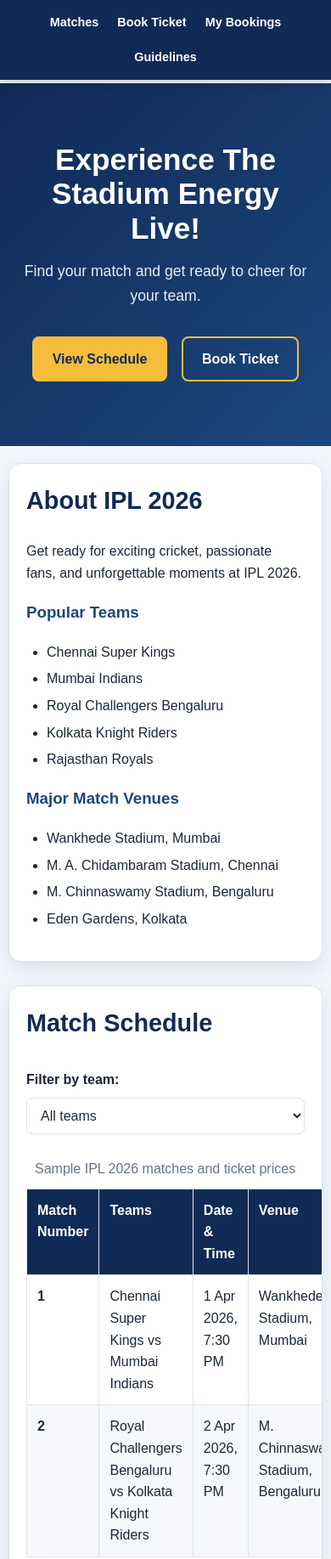
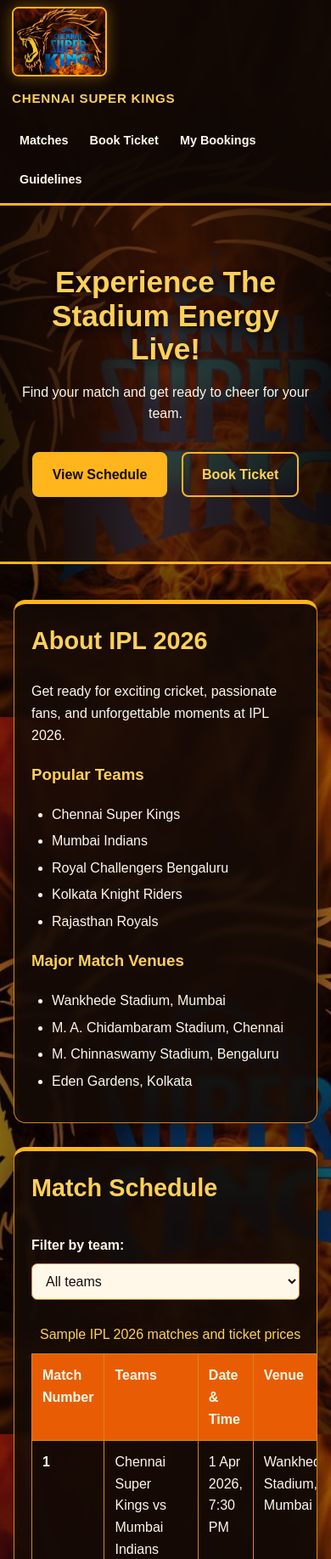
Before and after one commit to Euna308/ipl-ticket-booking, a plain HTML site: page index.html in a window 390 px wide. Shown: the top 1835 px of the page at 85% size. Drawn offline with Linux system fonts and the light colour scheme.

Commit message:
Apply CSK fire theme and booking page

```diff
--- /dev/null
+++ b/booking-styles.css
@@ -0,0 +1,251 @@
+:root {
+  --amber: #ffb21c;
+  --gold: #ffd35b;
+  --orange: #ee6a0b;
+  --ink: #140b08;
+  --paper: #fff8e9;
+  --line: #e39a23;
+}
+
+* {
+  box-sizing: border-box;
+}
+
+html {
+  min-height: 100%;
+  scroll-behavior: smooth;
+}
+
+body {
+  min-height: 100vh;
+  margin: 0;
+  display: flex;
+  flex-direction: column;
+  color: var(--paper);
+  font-family: Arial, Helvetica, sans-serif;
+  line-height: 1.6;
+  background-color: #170a05;
+  background-image: linear-gradient(rgba(16, 7, 3, 0.32), rgba(16, 7, 3, 0.58)), url("assets/csk-fire-background.png");
+  background-position: center center;
+  background-size: cover;
+  background-attachment: fixed;
+}
+
+.site-header {
+  display: flex;
+  align-items: center;
+  justify-content: space-between;
+  gap: 20px;
+  padding: 12px clamp(16px, 4vw, 52px);
+  background: rgba(15, 8, 5, 0.92);
+  border-bottom: 3px solid var(--amber);
+}
+
+.brand {
+  display: flex;
+  align-items: center;
+  gap: 16px;
+  color: var(--gold);
+  font-size: clamp(1rem, 2vw, 1.35rem);
+  font-weight: 900;
+  letter-spacing: 0.06em;
+  text-decoration: none;
+}
+
+.brand img {
+  width: 150px;
+  height: 112px;
+  object-fit: cover;
+  object-position: center;
+  border: 2px solid var(--amber);
+  border-radius: 8px;
+  box-shadow: 0 0 18px rgba(255, 178, 28, 0.42);
+}
+
+nav {
+  display: flex;
+  flex-wrap: wrap;
+  justify-content: flex-end;
+  gap: 8px;
+}
+
+nav a {
+  padding: 9px 13px;
+  border: 1px solid transparent;
+  border-radius: 6px;
+  color: var(--paper);
+  font-weight: 700;
+  text-decoration: none;
+}
+
+nav a:hover,
+nav a:focus-visible,
+nav a[aria-current="page"] {
+  border-color: var(--gold);
+  background: var(--amber);
+  color: var(--ink);
+}
+
+main {
+  flex: 1;
+  width: min(820px, calc(100% - 32px));
+  margin: clamp(28px, 6vh, 64px) auto;
+}
+
+.booking-card {
+  padding: clamp(22px, 5vw, 40px);
+  border: 2px solid var(--amber);
+  border-radius: 16px;
+  background: rgba(20, 10, 6, 0.91);
+  box-shadow: 0 14px 38px rgba(0, 0, 0, 0.48), 0 0 24px rgba(238, 106, 11, 0.2);
+  backdrop-filter: blur(4px);
+}
+
+h1 {
+  margin: 0 0 24px;
+  padding-bottom: 14px;
+  border-bottom: 3px solid var(--orange);
+  color: var(--gold);
+  font-size: clamp(1.6rem, 4vw, 2.2rem);
+}
+
+form {
+  display: grid;
+  grid-template-columns: repeat(2, minmax(0, 1fr));
+  gap: 18px;
+}
+
+.form-field {
+  display: flex;
+  flex-direction: column;
+  gap: 6px;
+}
+
+label,
+legend {
+  color: var(--gold);
+  font-weight: 700;
+}
+
+input:not([type="radio"]),
+select {
+  width: 100%;
+  min-height: 46px;
+  padding: 10px 12px;
+  border: 1px solid var(--line);
+  border-radius: 7px;
+  background: var(--paper);
+  color: var(--ink);
+  font: inherit;
+}
+
+input:focus,
+select:focus {
+  outline: 3px solid var(--gold);
+  outline-offset: 2px;
+}
+
+small {
+  color: #ffe6b0;
+}
+
+fieldset {
+  grid-column: 1 / -1;
+  padding: 14px;
+  border: 1px solid var(--line);
+  border-radius: 8px;
+}
+
+.choice {
+  display: inline-flex;
+  align-items: center;
+  gap: 8px;
+  margin: 10px 22px 0 0;
+  color: var(--paper);
+  font-weight: 400;
+}
+
+input[type="radio"] {
+  width: 18px;
+  height: 18px;
+  accent-color: var(--amber);
+}
+
+.form-actions {
+  grid-column: 1 / -1;
+  display: flex;
+  flex-wrap: wrap;
+  gap: 12px;
+}
+
+button {
+  min-height: 46px;
+  padding: 10px 22px;
+  border: 2px solid var(--amber);
+  border-radius: 7px;
+  background: var(--amber);
+  color: var(--ink);
+  cursor: pointer;
+  font: inherit;
+  font-weight: 800;
+}
+
+button:hover,
+button:focus-visible {
+  background: var(--gold);
+  border-color: var(--gold);
+}
+
+.reset-button {
+  background: transparent;
+  color: var(--gold);
+}
+
+footer {
+  padding: 16px;
+  border-top: 2px solid var(--amber);
+  background: rgba(15, 8, 5, 0.94);
+  color: var(--gold);
+  text-align: center;
+}
+
+footer p {
+  margin: 0;
+}
+
+@media (max-width: 700px) {
+  .site-header {
+    flex-direction: column;
+    align-items: flex-start;
+  }
+
+  .brand img {
+    width: 130px;
+    height: 98px;
+  }
+
+  nav {
+    justify-content: flex-start;
+  }
+
+  form {
+    grid-template-columns: 1fr;
+  }
+
+  fieldset,
+  .form-actions {
+    grid-column: auto;
+  }
+}
+
+@media (max-width: 420px) {
+  .brand {
+    align-items: flex-start;
+    flex-direction: column;
+  }
+
+  nav a {
+    padding: 8px 9px;
+    font-size: 0.9rem;
+  }
+}
--- a/index.html
+++ b/index.html
@@ -6,22 +6,26 @@
   <title>IPL 2026 Ticket Booking</title>
   <link rel="stylesheet" href="styles.css">
 </head>
-<body>
-  <header>
+<body id="top">
+  <header class="site-header">
+    <a class="csk-brand" href="#top" aria-label="Chennai Super Kings home">
+      <img src="assets/csk-logo.png" alt="Chennai Super Kings logo">
+      <span>CHENNAI SUPER KINGS</span>
+    </a>
     <nav aria-label="Main navigation">
       <a href="#matches">Matches</a>
-      <a href="#booking">Book Ticket</a>
+      <a href="booking.html">Book Ticket</a>
       <a href="#my-bookings">My Bookings</a>
       <a href="#guidelines">Guidelines</a>
     </nav>
+  </header>
 
-    <section aria-labelledby="hero-title">
+  <section class="hero" aria-labelledby="hero-title">
       <h1 id="hero-title">Experience The Stadium Energy Live!</h1>
       <p>Find your match and get ready to cheer for your team.</p>
       <a href="#matches">View Schedule</a>
       <a href="#booking">Book Ticket</a>
-    </section>
-  </header>
+  </section>
 
   <main>
     <section id="about" aria-labelledby="about-title">
--- a/styles.css
+++ b/styles.css
@@ -1,13 +1,12 @@
 :root {
-  --primary: #102a56;
-  --primary-light: #1c477e;
-  --accent: #f5bd3b;
-  --background: #f3f6fb;
-  --surface: #ffffff;
-  --text: #1c2738;
-  --muted: #65738a;
-  --border: #dce3ed;
-  --shadow: 0 8px 24px rgba(16, 42, 86, 0.1);
+  --fire-gold: #ffd05a;
+  --fire-yellow: #ffb51b;
+  --fire-orange: #e85d04;
+  --charcoal: #160b07;
+  --panel: rgba(20, 10, 6, 0.9);
+  --panel-soft: rgba(25, 12, 7, 0.84);
+  --paper: #fff8e9;
+  --line: #d98519;
 }
 
 * {
@@ -16,39 +15,72 @@
 
 html {
   scroll-behavior: smooth;
-  scroll-padding-top: 80px;
+  scroll-padding-top: 105px;
 }
 
 body {
+  min-height: 100vh;
   margin: 0;
-  background: var(--background);
-  color: var(--text);
+  background-color: var(--charcoal);
+  background-image: linear-gradient(rgba(12, 5, 2, 0.32), rgba(12, 5, 2, 0.62)), url("assets/csk-fire-background.png");
+  background-position: center center;
+  background-size: cover;
+  background-attachment: fixed;
+  color: var(--paper);
   font-family: Arial, Helvetica, sans-serif;
   line-height: 1.6;
 }
 
-header {
-  padding-top: 68px;
+.site-header {
+  position: sticky;
+  z-index: 20;
+  top: 0;
+  display: flex;
+  min-height: 112px;
+  align-items: center;
+  justify-content: space-between;
+  gap: 18px;
+  padding: 8px clamp(14px, 3vw, 42px);
+  border-bottom: 3px solid var(--fire-yellow);
+  background: rgba(15, 8, 5, 0.96);
+  box-shadow: 0 5px 20px rgba(0, 0, 0, 0.38);
+}
+
+.csk-brand {
+  display: flex;
+  flex: 0 0 auto;
+  align-items: center;
+  gap: 14px;
+  color: var(--fire-gold);
+  font-size: clamp(0.95rem, 2vw, 1.25rem);
+  font-weight: 900;
+  letter-spacing: 0.05em;
+  text-decoration: none;
+}
+
+.csk-brand img {
+  display: block;
+  width: 132px;
+  height: 96px;
+  object-fit: cover;
+  object-position: center;
+  border: 2px solid var(--fire-yellow);
+  border-radius: 8px;
+  box-shadow: 0 0 18px rgba(255, 181, 27, 0.38);
 }
 
 nav {
-  position: fixed;
-  z-index: 10;
-  top: 0;
-  left: 0;
   display: flex;
-  width: 100%;
-  justify-content: center;
-  gap: 12px;
-  padding: 14px 20px;
-  background: var(--primary);
-  box-shadow: 0 3px 12px rgba(0, 0, 0, 0.18);
+  flex-wrap: wrap;
+  justify-content: flex-end;
+  gap: 7px;
 }
 
 nav a {
-  padding: 8px 14px;
+  padding: 9px 12px;
+  border: 1px solid transparent;
   border-radius: 6px;
-  color: #ffffff;
+  color: var(--paper);
   font-weight: 700;
   text-decoration: none;
   transition: background-color 0.2s ease, color 0.2s ease;
@@ -56,82 +88,92 @@ nav a {
 
 nav a:hover,
 nav a:focus-visible {
-  background: var(--accent);
-  color: var(--primary);
+  border-color: var(--fire-gold);
+  background: var(--fire-yellow);
+  color: var(--charcoal);
 }
 
-header > section {
-  padding: 100px 20px;
-  background: linear-gradient(135deg, var(--primary), var(--primary-light));
-  color: #ffffff;
+.hero {
+  padding: clamp(70px, 11vw, 145px) 20px;
+  border-bottom: 3px solid var(--fire-yellow);
+  background: linear-gradient(90deg, rgba(16, 7, 3, 0.8), rgba(74, 25, 4, 0.52), rgba(16, 7, 3, 0.8));
+  color: var(--paper);
   text-align: center;
 }
 
-header > section h1 {
-  max-width: 800px;
-  margin: 0 auto 16px;
-  font-size: clamp(2.2rem, 6vw, 4rem);
-  line-height: 1.15;
+.hero h1 {
+  max-width: 920px;
+  margin: 0 auto 18px;
+  color: var(--fire-gold);
+  font-size: clamp(2.2rem, 6vw, 4.4rem);
+  line-height: 1.12;
+  text-shadow: 0 3px 12px #000;
 }
 
-header > section p {
-  margin: 0 auto 28px;
-  color: #e7edf7;
-  font-size: 1.1rem;
+.hero p {
+  margin: 0 auto 26px;
+  color: var(--paper);
+  font-size: clamp(1rem, 2vw, 1.2rem);
 }
 
-header > section a {
+.hero a,
+button {
   display: inline-block;
   margin: 6px;
   padding: 12px 22px;
-  border: 2px solid var(--accent);
+  border: 2px solid var(--fire-yellow);
   border-radius: 8px;
-  background: var(--accent);
-  color: var(--primary);
-  font-weight: 700;
+  background: var(--fire-yellow);
+  color: var(--charcoal);
+  cursor: pointer;
+  font: inherit;
+  font-weight: 800;
   text-decoration: none;
-  transition: transform 0.2s ease, background-color 0.2s ease;
 }
 
-header > section a:hover,
-header > section a:focus-visible {
-  transform: translateY(-2px);
-  background: #ffd36b;
+.hero a:hover,
+.hero a:focus-visible,
+button:hover,
+button:focus-visible {
+  border-color: var(--fire-gold);
+  background: var(--fire-gold);
 }
 
-header > section a + a {
+.hero a + a {
   background: transparent;
-  color: #ffffff;
+  color: var(--fire-gold);
 }
 
-header > section a + a:hover,
-header > section a + a:focus-visible {
-  background: var(--accent);
-  color: var(--primary);
+.hero a + a:hover,
+.hero a + a:focus-visible {
+  background: var(--fire-yellow);
+  color: var(--charcoal);
 }
 
 main {
-  width: min(1100px, calc(100% - 32px));
-  margin: 40px auto;
+  width: min(1120px, calc(100% - 32px));
+  margin: 42px auto;
 }
 
 main > section {
   margin-bottom: 28px;
-  padding: 28px;
-  border: 1px solid var(--border);
+  padding: clamp(20px, 3vw, 34px);
+  border: 1px solid var(--line);
+  border-top: 5px solid var(--fire-yellow);
   border-radius: 14px;
-  background: var(--surface);
-  box-shadow: var(--shadow);
+  background: var(--panel);
+  box-shadow: 0 12px 32px rgba(0, 0, 0, 0.42);
+  backdrop-filter: blur(3px);
+}
+
+h2,
+h3 {
+  color: var(--fire-gold);
 }
 
 h2 {
   margin-top: 0;
-  color: var(--primary);
   font-size: 1.8rem;
-}
-
-h3 {
-  color: var(--primary-light);
 }
 
 #about ul {
@@ -153,14 +195,14 @@ label {
 }
 
 select,
-input {
+input:not([type="radio"]):not([type="checkbox"]) {
   width: 100%;
   max-width: 420px;
   padding: 11px 12px;
-  border: 1px solid var(--border);
+  border: 1px solid var(--line);
   border-radius: 7px;
-  background: #ffffff;
-  color: var(--text);
+  background: var(--paper);
+  color: var(--charcoal);
   font: inherit;
 }
 
@@ -173,82 +215,90 @@ table {
   width: 100%;
   margin-top: 12px;
   border-collapse: collapse;
-  background: #ffffff;
+  background: rgba(20, 10, 6, 0.78);
 }
 
 caption {
   padding: 10px;
-  color: var(--muted);
+  color: var(--fire-gold);
   text-align: left;
 }
 
 th,
 td {
   padding: 12px;
-  border: 1px solid var(--border);
+  border: 1px solid var(--line);
   text-align: left;
   vertical-align: top;
 }
 
 thead {
-  background: var(--primary);
-  color: #ffffff;
+  background: var(--fire-orange);
+  color: #fff8e9;
 }
 
 tbody tr:nth-child(even) {
-  background: #f6f8fc;
+  background: rgba(255, 181, 27, 0.11);
 }
 
 td a {
   display: inline-block;
   padding: 6px 12px;
   border-radius: 6px;
-  background: var(--accent);
-  color: var(--primary);
+  background: var(--fire-yellow);
+  color: var(--charcoal);
   font-weight: 700;
   text-decoration: none;
 }
 
-#booking form {
+form {
   display: grid;
   grid-template-columns: repeat(2, minmax(0, 1fr));
   gap: 16px;
 }
 
-#booking form > div {
+form > div {
   display: flex;
   flex-direction: column;
 }
 
-#booking form select,
-#booking form input {
+form select,
+form input:not([type="radio"]):not([type="checkbox"]) {
   max-width: none;
+}
+
+form button {
+  grid-column: 1 / -1;
+  justify-self: start;
+}
+
+fieldset {
+  border: 1px solid var(--line);
+  border-radius: 8px;
+  padding: 14px;
+}
+
+fieldset label {
+  margin-right: 18px;
+  font-weight: normal;
+}
+
+input[type="radio"],
+input[type="checkbox"] {
+  accent-color: var(--fire-yellow);
 }
 
 button {
   width: fit-content;
-  padding: 12px 20px;
-  border: 0;
-  border-radius: 7px;
-  background: var(--primary);
-  color: #ffffff;
-  cursor: pointer;
-  font: inherit;
-  font-weight: 700;
-}
-
-button:hover,
-button:focus-visible {
-  background: var(--primary-light);
 }
 
 #booking aside {
   margin-top: 24px;
   padding: 18px;
-  border: 1px solid var(--border);
-  border-left: 5px solid var(--accent);
+  border: 1px solid var(--line);
+  border-left: 5px solid var(--fire-yellow);
   border-radius: 10px;
-  background: #f8faff;
+  background: var(--panel-soft);
 }
 
 #booking aside h3 {
@@ -264,9 +314,9 @@ button:focus-visible {
   width: calc(33.333% - 14px);
   margin: 8px 12px 8px 0;
   padding: 18px;
-  border: 1px solid var(--border);
+  border: 1px solid var(--line);
   border-radius: 10px;
-  background: #f8faff;
+  background: var(--panel-soft);
   vertical-align: top;
 }
 
@@ -280,8 +330,9 @@ button:focus-visible {
 
 footer {
   padding: 22px;
-  background: var(--primary);
-  color: #ffffff;
+  border-top: 3px solid var(--fire-yellow);
+  background: rgba(15, 8, 5, 0.96);
+  color: var(--fire-gold);
   text-align: center;
 }
 
@@ -289,36 +340,23 @@ footer p {
   margin: 0;
 }
 
-@media (max-width: 700px) {
-  nav {
-    flex-wrap: wrap;
-    gap: 4px;
-    padding: 8px;
+@media (max-width: 760px) {
+  .site-header {
+    position: static;
+    flex-direction: column;
+    align-items: flex-start;
   }
 
-  nav a {
-    padding: 7px 9px;
-    font-size: 0.9rem;
+  .csk-brand img {
+    width: 112px;
+    height: 82px;
   }
 
-  header {
-    padding-top: 98px;
+  nav {
+    justify-content: flex-start;
   }
 
-  header > section {
-    padding: 70px 18px;
-  }
-
-  main {
-    width: min(100% - 20px, 1100px);
-    margin: 20px auto;
-  }
-
-  main > section {
-    padding: 20px;
-  }
-
-  #booking form {
+  form {
     grid-template-columns: 1fr;
   }
 
@@ -332,3 +370,15 @@ footer p {
     min-width: 720px;
   }
 }
+
+@media (max-width: 440px) {
+  .csk-brand {
+    align-items: flex-start;
+    flex-direction: column;
+  }
+
+  nav a {
+    padding: 7px 8px;
+    font-size: 0.9rem;
+  }
+}
```
Also changed, not shown: booking.html (added, +85 -0 lines), assets/csk-fire-background.png (added), assets/csk-logo.png (added).
